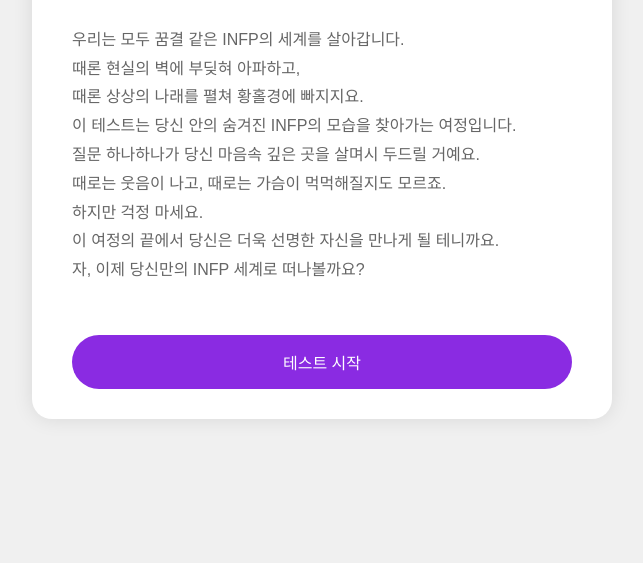
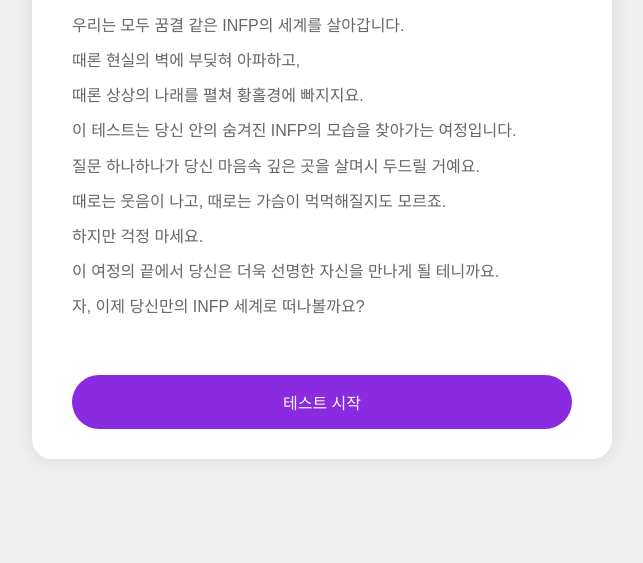
Before and after one commit to doctorhollys/infptest, a plain HTML site: page index.html in a window 1280 px wide. Shown: the part 237-800 px from the top of the page, without its empty margins (318-961 px from the left). Drawn offline with Linux system fonts and the light colour scheme; a web font is replaced by a local one.

Commit message:
Update index.html

```diff
--- a/index.html
+++ b/index.html
@@ -29,6 +29,7 @@
             justify-content: center;
             align-items: center;
             min-height: 100vh;
+	    line-height: 2.2;
         }
         .content-wrapper {
             display: flex;
@@ -99,7 +100,7 @@
         #result-description {
             font-size: 16px;
             color: #333;
-            line-height: 1.8;
+            line-height: 2.2;
             text-align: left;
             margin-bottom: 40px;
         }
@@ -137,7 +138,7 @@
 .intro-text {
     text-align: left;
     white-space: pre-line;
-    line-height: 1.8;
+    line-height: 2.2;
 }
     </style>
 </head>
```
